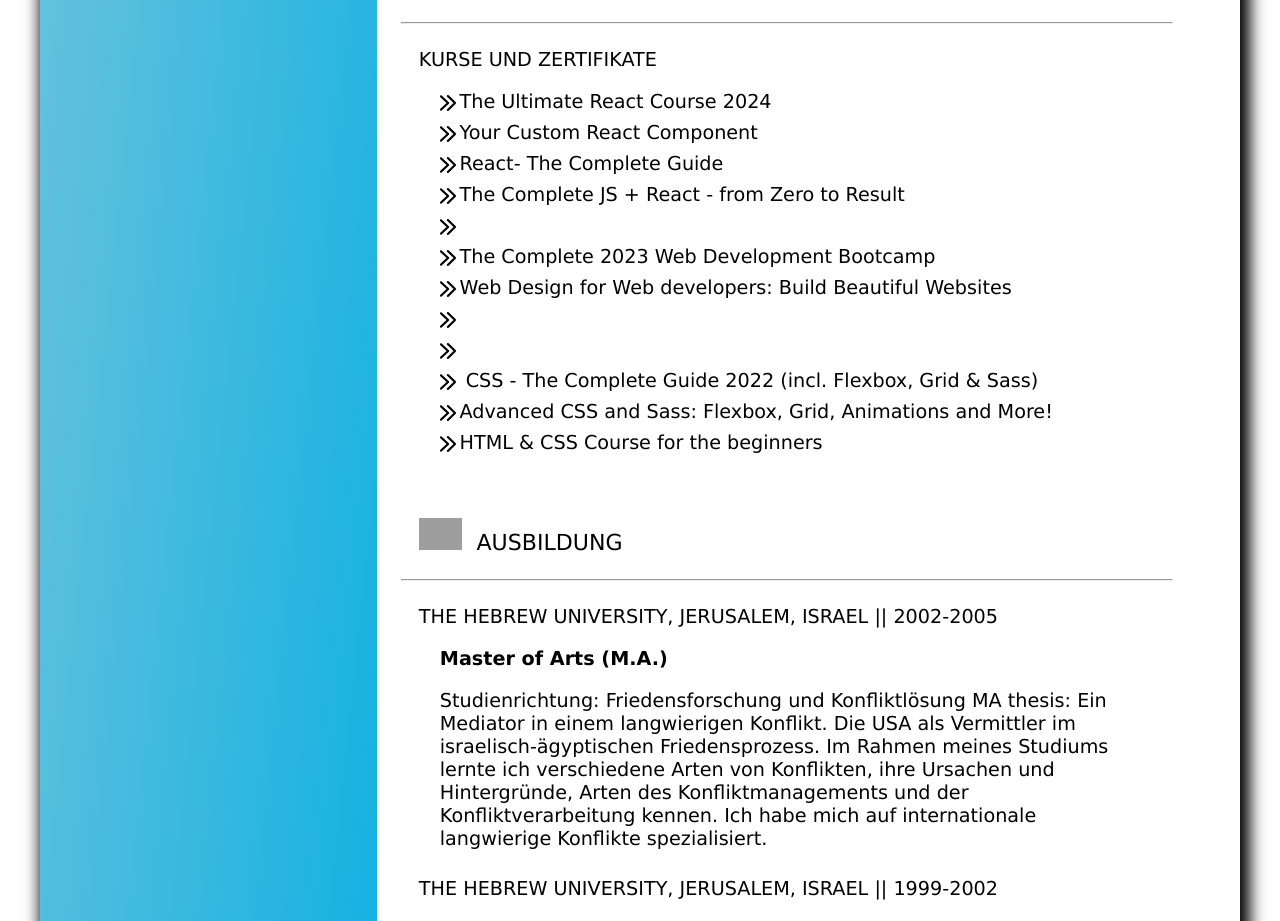
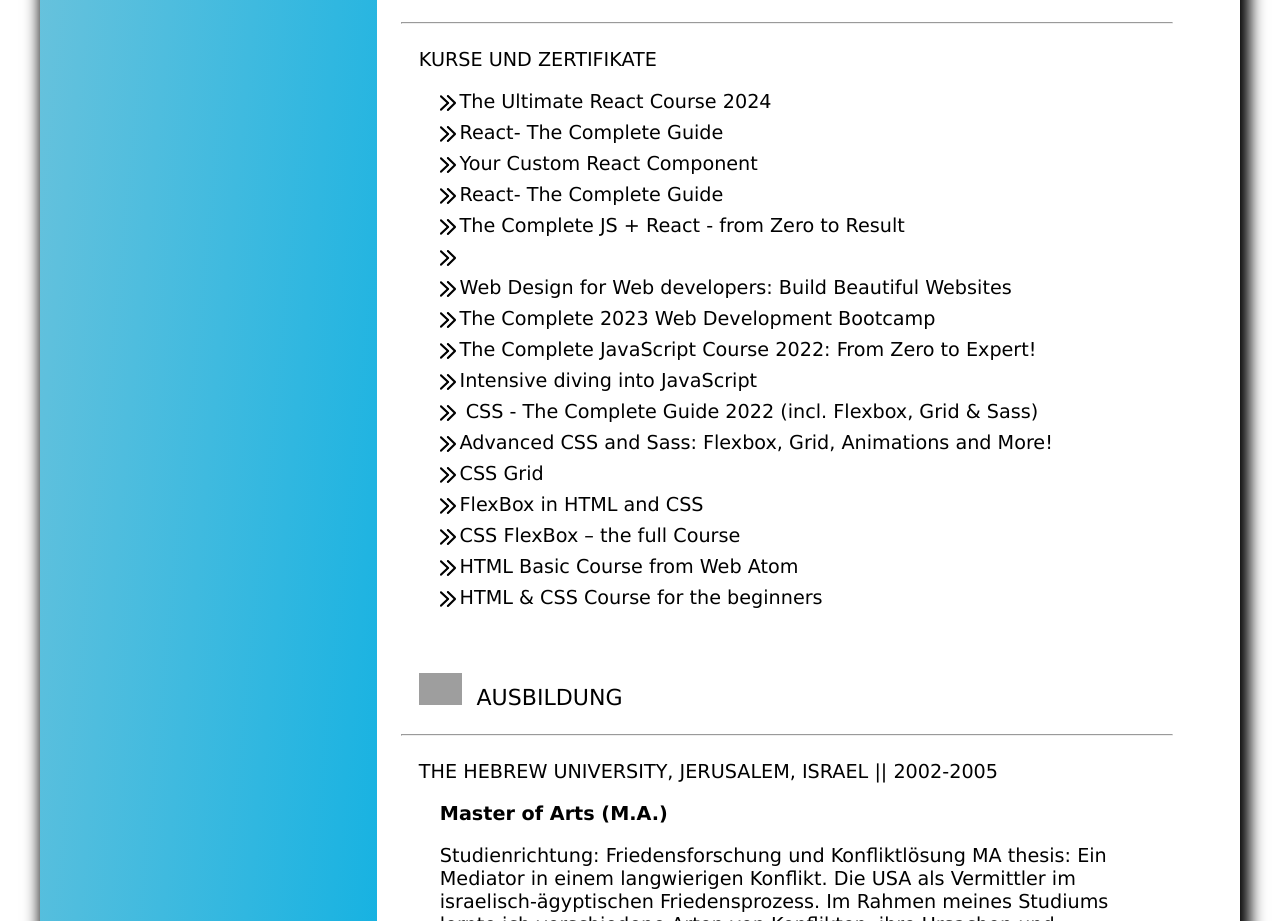
Before and after one commit to svirinvictoria/Resume, a React (Create React App) app: page /de in a window 1280 px wide. Shown: the part 2060-2981 px from the top of the page. Built offline with nearby package versions, Linux system fonts and the light colour scheme; grey boxes are pictures that could not be loaded.

Commit message:
updating names of courses

```diff
--- a/src/Resume/Resume.jsx
+++ b/src/Resume/Resume.jsx
@@ -223,16 +223,22 @@ function Resume() {
 
           <p className="heading_prof heading_org">{info.courses}</p>
           <CourseItem courseName={info.courseReactAdvanced} />
+          <CourseItem courseName={info.courseReact} />
           <CourseItem courseName={info.courseReactComp} />
           <CourseItem courseName={info.courseReact} />
           <CourseItem courseName={info.courseJsReact} />
-          <CourseItem courseName={info.courseJsAcc} />
+          <CourseItem courseName={info.courseJs3} />
+
+          <CourseItem courseName={info.courseDesign} />
           <CourseItem courseName={info.courseWeb} />
-          <CourseItem courseName={info.courseDesign} />
-          <CourseItem courseName={info.courseJS} />
-          <CourseItem courseName={info.courseES6} />
+          <CourseItem courseName={info.courseJS2} />
+          <CourseItem courseName={info.courseJS1} />
           <CourseItem courseName={info.courseCss} />
           <CourseItem courseName={info.courseAdvancedCss} />
+          <CourseItem courseName={info.courseCSSGrid} />
+          <CourseItem courseName={info.courseFlexbox2} />
+          <CourseItem courseName={info.courseFlexbox} />
+          <CourseItem courseName={info.courseHTML2} />
           <CourseItem courseName={info.courseHtml} />
         </div>
 
```
